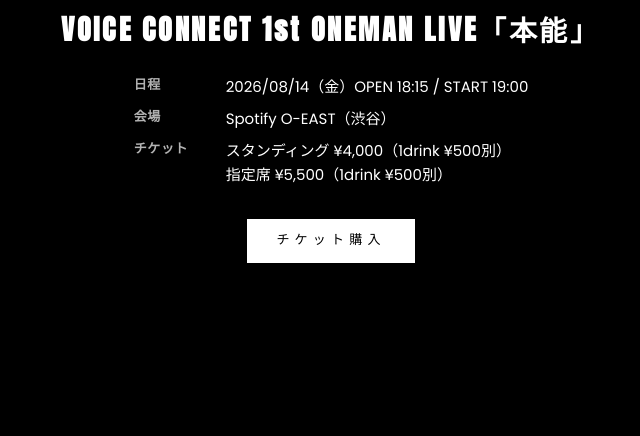
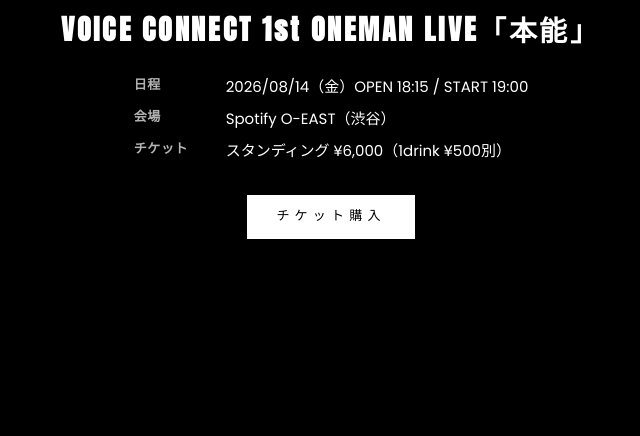
Before and after one commit to torihada-biz/lp-voiceconnect-biz, a plain HTML site: page live.html in a window 1280 px wide. Shown: the part 1060-1496 px from the top of the page, without its empty margins (309-949 px from the left). Drawn offline with Linux system fonts and the light colour scheme.

Commit message:
fix: チケット金額を6000円に変更、指定席を削除

```diff
--- a/live.html
+++ b/live.html
@@ -78,10 +78,7 @@
       </div>
       <div class="live-detail-row">
         <span class="live-detail-label">チケット</span>
-        <span>
-          スタンディング ¥4,000（1drink ¥500別）<br>
-          指定席 ¥5,500（1drink ¥500別）
-        </span>
+        <span>スタンディング ¥6,000（1drink ¥500別）</span>
       </div>
     </div>
     <div style="margin-top:32px;">
```
